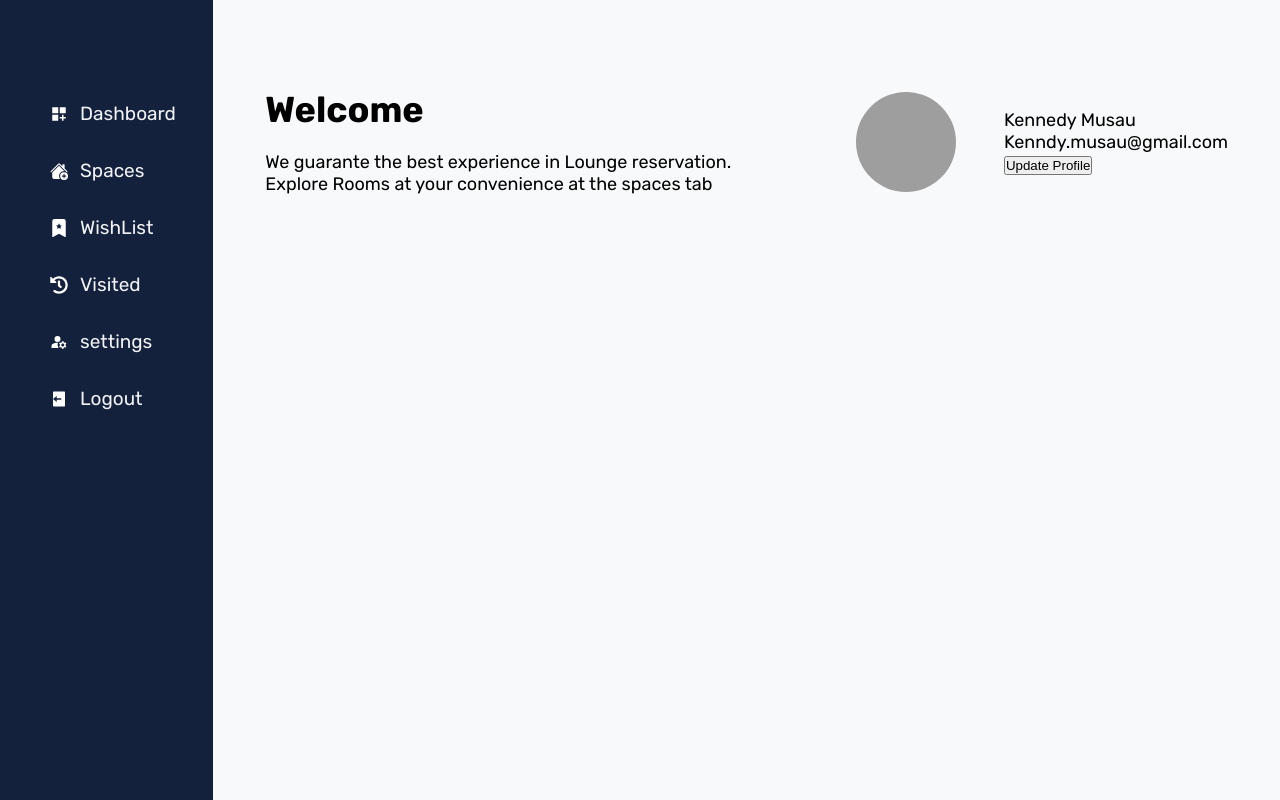
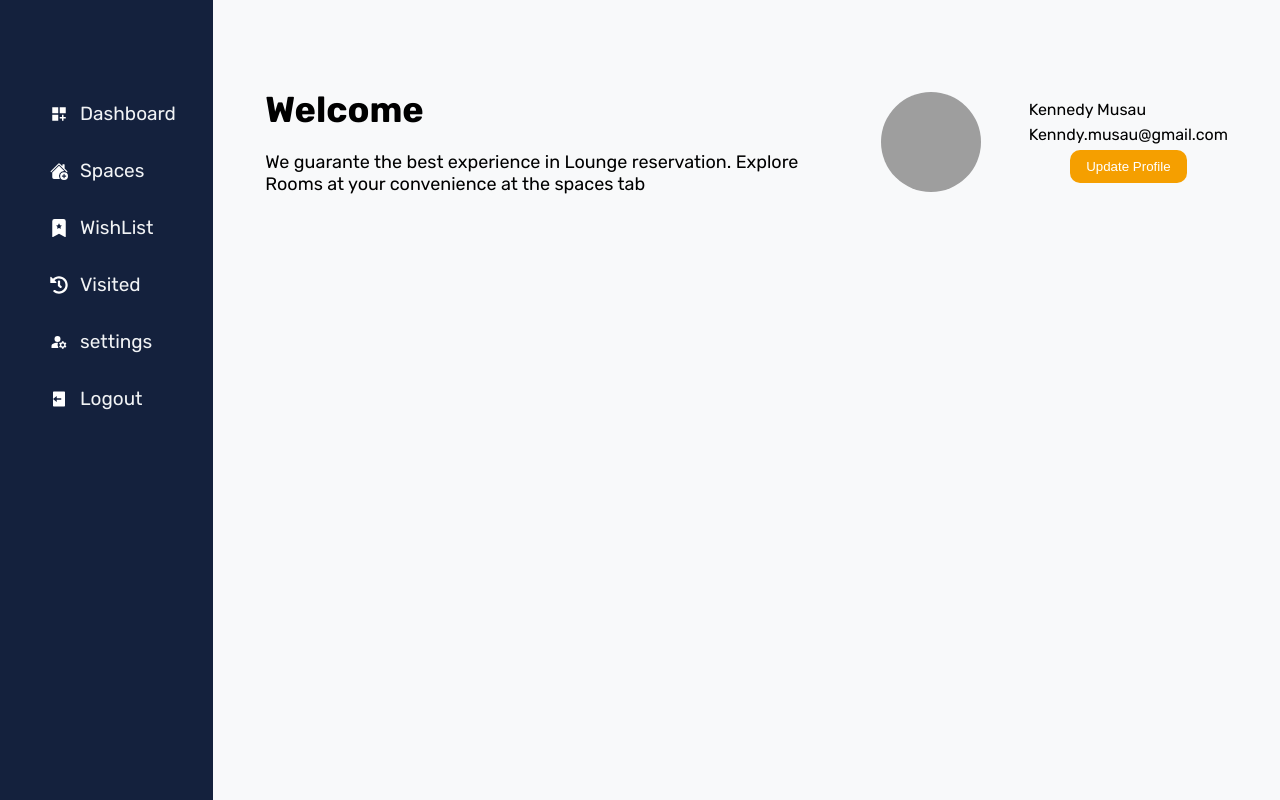
Before and after one commit to kenmusau/lounge-link-client, a React (Vite) app: page /app/dashboard in a window 1280 px wide. Built offline with nearby package versions, Linux system fonts and the light colour scheme; no server answers; grey boxes are pictures that could not be loaded; a web font is replaced by a local one.

Commit message:
style edit button

```diff
--- a/src/components/Client/Dashboard.jsx
+++ b/src/components/Client/Dashboard.jsx
@@ -23,7 +23,7 @@ function Dashboard() {
         <div className={styles["client-info"]}>
           <p>Kennedy Musau</p>
           <p>Kenndy.musau@gmail.com</p>
-          <button className="btn">Update Profile</button>
+          <button className={styles.btn}>Update Profile</button>
         </div>
       </div>
     </div>
--- a/src/components/Client/Dashboard.module.css
+++ b/src/components/Client/Dashboard.module.css
@@ -24,5 +24,23 @@
   justify-content: center;
 }
 
+.client-info {
+  display: flex;
+  flex-direction: column;
+
+  gap: 0.6rem;
+}
+
+.client-info p {
+  font-size: 1.6rem;
+}
+
 .btn {
+  padding: 0.9rem 1.6rem;
+  border-radius: 10px;
+  border: none;
+  background-color: #f59f00;
+  color: #fff;
+
+  align-self: center;
 }
```
